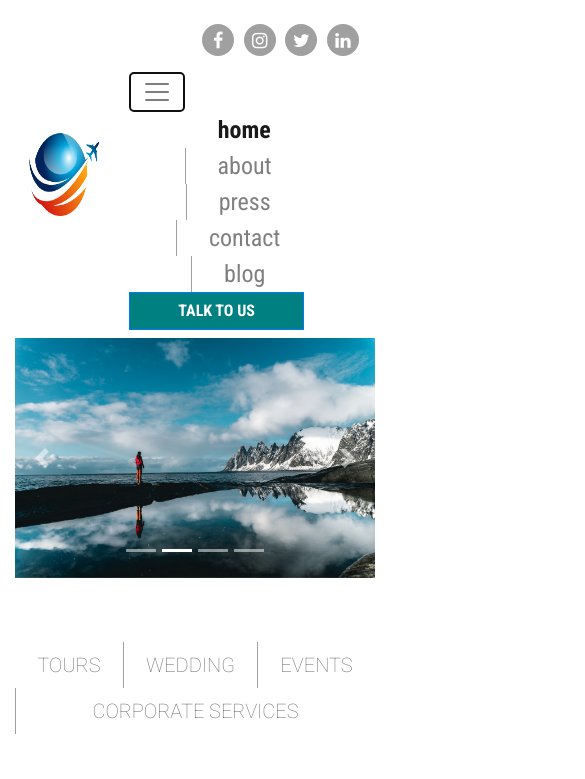
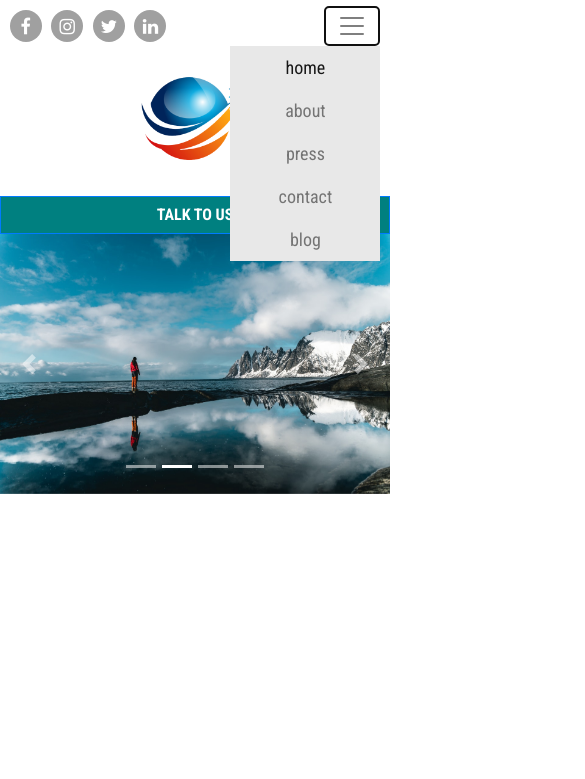
Before and after one commit to imshivamgupta/tour_n_travel, a website: page website/index.html in a window 390 px wide. Both pictures are taken after a click on the button "Toggle navigation". Shown: the top 779 px of the page, 585 px wide, since content can reach past the window. Drawn offline with Linux system fonts and the light colour scheme.

Commit message:
mobile responsive header

```diff
--- a/website/css/main.css
+++ b/website/css/main.css
@@ -6,6 +6,10 @@ body {
   .container {
     max-width: 1060px; } }
 
+@media (max-width: 576px) {
+  .container {
+    padding: 0; } }
+
 .btn-cta {
   background-color: teal;
   padding-left: 3rem;
@@ -13,6 +17,16 @@ body {
   text-transform: uppercase;
   font-weight: 700;
   border-radius: 0; }
+  @media (max-width: 576px) {
+    .btn-cta {
+      display: none; }
+      .btn-cta.btn-mob {
+        display: block; } }
+  @media (min-width: 577px) {
+    .btn-cta {
+      display: block; }
+      .btn-cta.btn-mob {
+        display: none; } }
   .btn-cta:hover, .btn-cta:active {
     outline: none;
     background-color: #009a9a !important; }
@@ -27,6 +41,21 @@ header {
   display: flex;
   align-items: center;
   margin-top: 1rem; }
+  @media (max-width: 576px) {
+    header {
+      flex-direction: column;
+      margin-top: 0.4rem; } }
+  @media (max-width: 576px) {
+    header .brand {
+      width: 100%;
+      order: 2;
+      display: flex;
+      flex-direction: column;
+      justify-content: center;
+      align-items: center; }
+      header .brand a.btn-mob {
+        width: 100%;
+        font-family: 'Roboto Condensed', sans-serif; } }
   header .brand img {
     width: 150px;
     height: 150px; }
@@ -35,9 +64,17 @@ header {
     flex-direction: column;
     flex-grow: 1;
     flex-shrink: 1; }
+    @media (max-width: 576px) {
+      header .nav-component {
+        width: 100%;
+        flex-direction: row;
+        justify-content: space-between; } }
     header .nav-component .social-media {
       display: flex;
       justify-content: flex-end; }
+      @media (max-width: 576px) {
+        header .nav-component .social-media {
+          padding: 0; } }
       header .nav-component .social-media li.nav-item {
         display: flex;
         justify-content: center;
@@ -54,6 +91,11 @@ header {
           background-color: maroon; }
     header .nav-component nav {
       font-family: 'Roboto Condensed', sans-serif; }
+      @media (max-width: 576px) {
+        header .nav-component nav {
+          padding: 0;
+          margin-right: .6rem;
+          position: relative; } }
       header .nav-component nav ul {
         justify-content: center; }
         header .nav-component nav ul li.nav-item a.nav-link {
@@ -63,6 +105,21 @@ header {
             font-weight: 700; }
         header .nav-component nav ul li.nav-item:not(:first-child) {
           border-left: 1px solid #a0a0a0; }
+        @media (max-width: 576px) {
+          header .nav-component nav ul {
+            position: absolute;
+            top: 40px;
+            right: 0;
+            background-color: #e8e8e8;
+            width: 150px;
+            z-index: 100; }
+            header .nav-component nav ul li.nav-item a.nav-link {
+              font-size: 18px;
+              padding: .5rem 1rem; }
+              header .nav-component nav ul li.nav-item a.nav-link.active {
+                font-weight: 400; }
+            header .nav-component nav ul li.nav-item:not(:first-child) {
+              border: none; } }
 
 .tab-filter {
   margin-top: 4rem; }
--- a/website/index.html
+++ b/website/index.html
@@ -16,6 +16,7 @@
         <header>
             <div class="brand">
                 <img src="./img/logo.png" alt="Tour Agency Logo" class="img-fluid" />
+                <a href="#" class="btn btn-primary btn-cta btn-mob">talk to us</a>
             </div>
             <!-- Navbar Component -->
             <div class="nav-component">
@@ -112,7 +113,7 @@
         </div>
         <!-- ==== Carousel:End==== -->
         <!-- ==== Tab links:Start==== -->
-        <div class="tab-filter">
+        <div class="tab-filter" style="display: none;">
             <nav class="nav nav-pills nav-fill">
                 <a class="nav-item nav-link" href="#">tours</a>
                 <a class="nav-item nav-link" href="#">wedding</a>
@@ -121,7 +122,7 @@
             </nav>
         </div>
         <!-- ==== Tab links:End==== -->
-        <main>
+        <main style="display: none;">
             <!-- Tour Group -->
             <div class="tour grid-group">
                 <div class="big-pic-tour">
```
